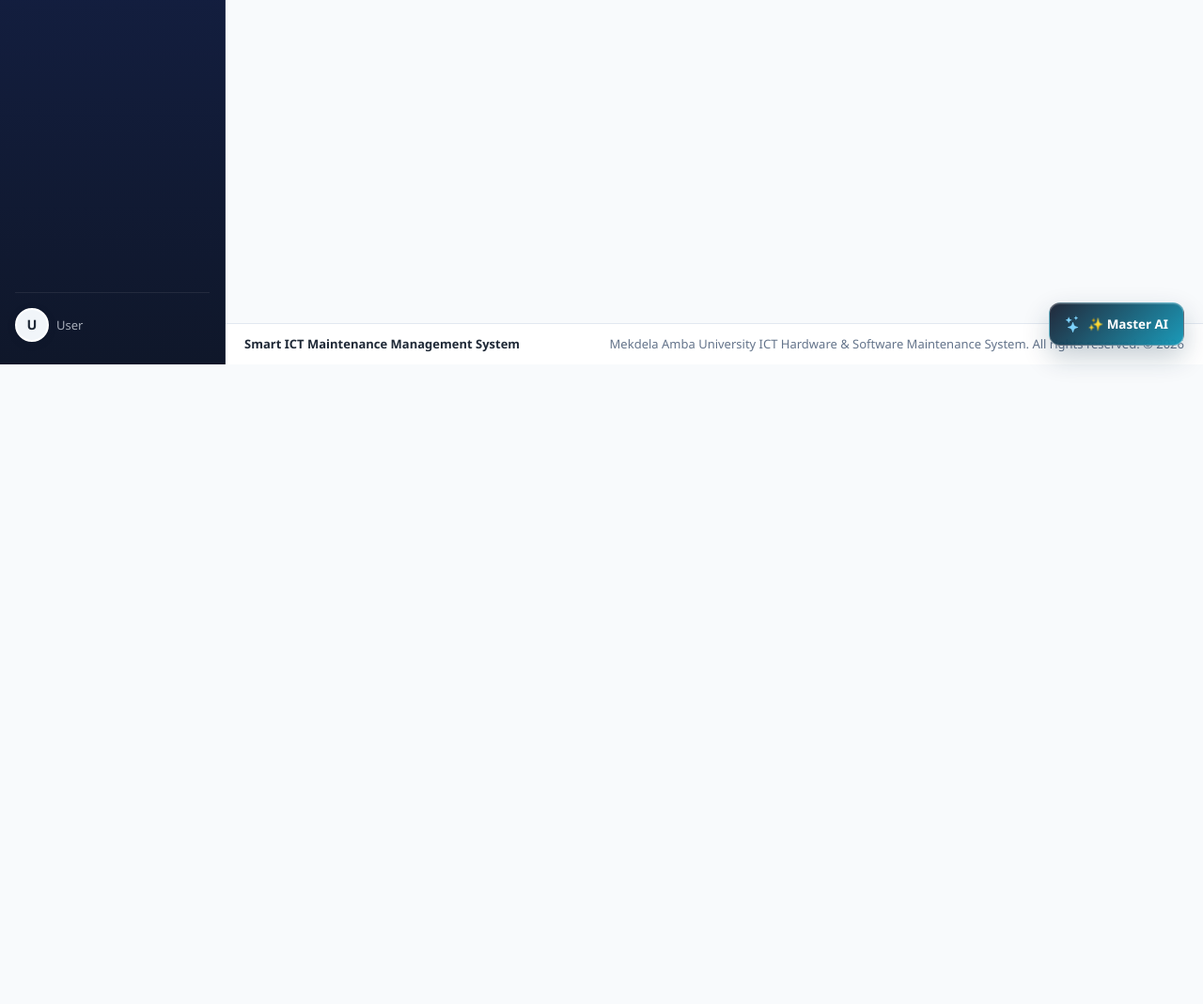
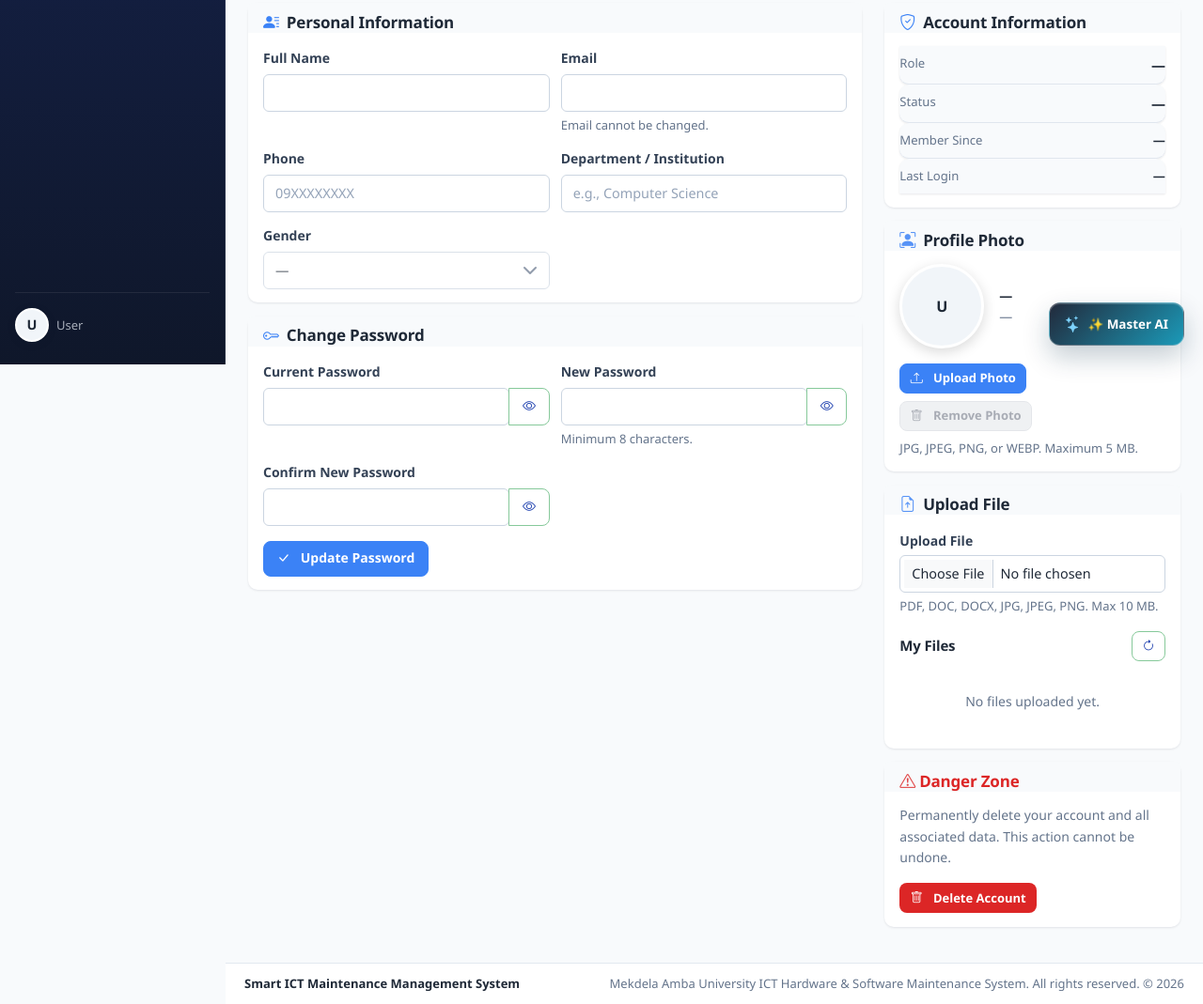
Before and after one commit to sosinatezera/DBU-ICT-MAINTENANCE-SERVICE, a plain HTML site: page frontend/views/user/profile.html in a window 1280 px wide. Shown: the part 412-1481 px from the top of the page at 94% size. Before the commit the page ends 800 px from the top, so only its background shows below. Drawn offline with nearby package versions, Linux system fonts and the light colour scheme; no server answers.

Commit message:
Refine requester profile loading

```diff
--- a/frontend/views/user/profile.html
+++ b/frontend/views/user/profile.html
@@ -482,6 +482,8 @@
         ) );
       };
 
+      function showProfileLoading ()
+      {
         if ( _contentEl ) _contentEl.style.display = 'none';
         if ( !_loadingEl ) return;
         /* Restore the original spinner markup (an earlier failure may have
```
Lines whose indentation alone changed are shown as unchanged.
